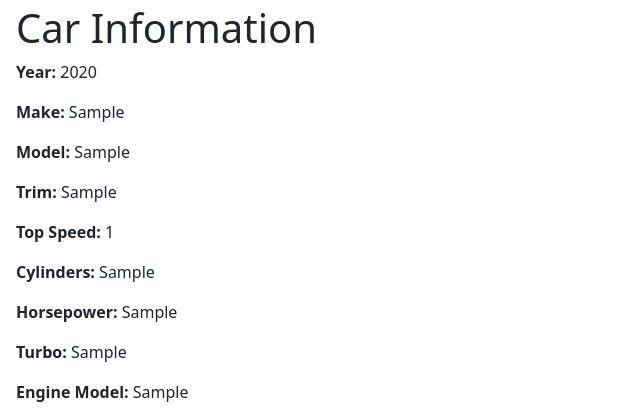
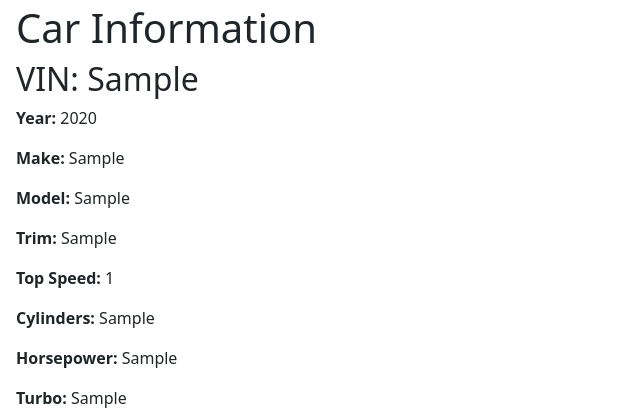
Before and after one commit to KyamranR/Capstone-1-Project, a Flask app: a page that uses Project/templates/car_info.html in a window 1280 px wide. Shown: the part 88-508 px from the top of the page, without its empty margins (0-640 px from the left). Run offline with Flask 3, Linux system fonts and the light colour scheme; tables that the repository leaves empty hold one stand-in row (values such as "Sample post").

Commit message:
added vin to display the vin of the car when showing car info

```diff
--- a/Project/templates/car_info.html
+++ b/Project/templates/car_info.html
@@ -2,6 +2,7 @@
 content %}
 <div class="container m-1">
   <h1>Car Information</h1>
+  <h2>VIN: {{vin}}</h2>
   {% if car_info %}
   <p><strong>Year:</strong> {{ car_info.year }}</p>
   <p><strong>Make:</strong> {{ car_info.make }}</p>
@@ -22,7 +23,7 @@ content %}
     action="{{ url_for('add_car', user_id=session['user_id']) }}"
     method="post"
   >
-    <input type="hidden" name="vin" value="{{ car_info.vin }}" />
+    <input type="hidden" name="vin" value="{{ vin }}" />
     <button type="submit" class="btn btn-primary">Add Car</button>
   </form>
   {% else %}
```
